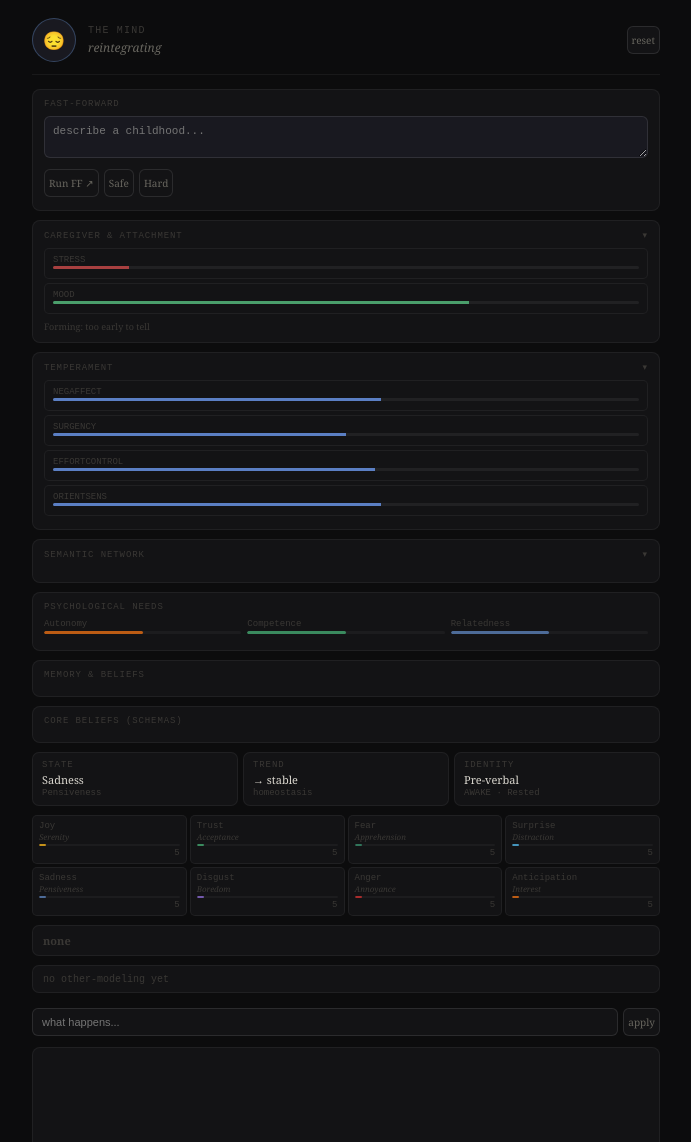
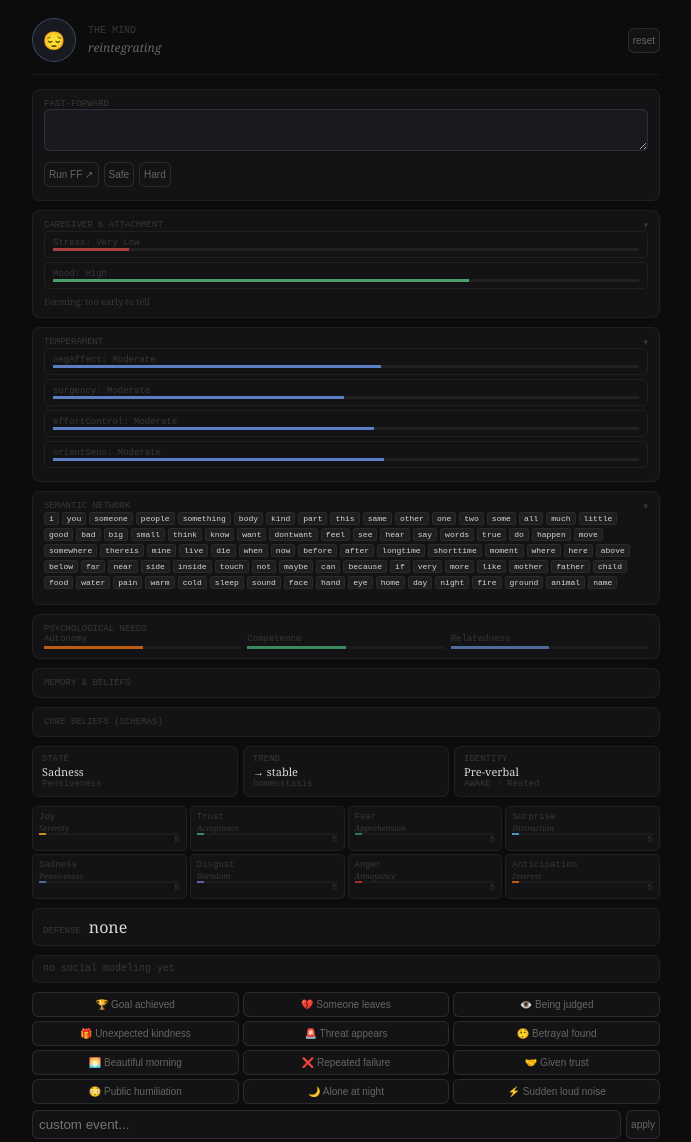
Before and after one commit to KalelTonatiuh/mind-app, a website: page public/index.html in a window 1280 px wide. Shown: the top 1142 px of the page, without its empty margins (294-985 px from the left). Drawn offline with Linux system fonts and the light colour scheme.

Commit message:
Full stability fix

```diff
--- a/public/index.html
+++ b/public/index.html
@@ -14,54 +14,47 @@
 }
 body { background:var(--bg); color:var(--t); font-family:var(--f); min-height:100vh; padding:18px 16px 60px; max-width:660px; margin:0 auto; }
 .header { display:flex; align-items:center; gap:12px; margin-bottom:14px; padding-bottom:12px; border-bottom:0.5px solid var(--b); }
-.avatar { width:44px;height:44px;border-radius:50%;display:flex;align-items:center;justify-content:center;font-size:18px;border:1.5px solid var(--b2);background:var(--bg3);transition:0.5s; flex-shrink:0; }
-.mind-label { font-size:10px;color:var(--t3);letter-spacing:.12em;text-transform:uppercase;font-family:var(--m); }
+.avatar { width:44px;height:44px;border-radius:50%;display:flex;align-items:center;justify-content:center;font-size:18px;border:1.5px solid var(--b2);background:var(--bg3);flex-shrink:0; }
+.mind-label { font-size:10px;color:var(--t3);text-transform:uppercase;font-family:var(--m); }
 .mind-status { font-size:12px;color:var(--t2);font-style:italic;margin-top:3px; }
 .panel { border-radius:8px;border:0.5px solid var(--b);background:var(--bg2);padding:9px 11px;margin-bottom:9px; }
-.panel-title { font-size:9px;color:var(--t3);font-family:var(--m);text-transform:uppercase;letter-spacing:.1em;margin-bottom:7px;display:flex;justify-content:space-between;align-items:center; }
-.ptog { cursor:pointer;color:var(--t3); }
+.panel-title { font-size:9px;color:var(--t3);font-family:var(--m);text-transform:uppercase;display:flex;justify-content:space-between;cursor:pointer; }
 .sem-grid { display:flex;flex-wrap:wrap;gap:3px; }
 .sem-node { font-size:8px;font-family:var(--m);border-radius:3px;padding:1px 4px;border:0.5px solid var(--b); }
-.need-row { display:flex;gap:6px;margin-bottom:7px; }
+.need-row { display:flex;gap:6px; }
 .need-item { flex:1; }
 .need-label { font-size:9px;color:var(--t3);font-family:var(--m);margin-bottom:2px; }
-.need-track { height:3px;border-radius:2px;background:rgba(255,255,255,.04);overflow:hidden; }
-.need-fill { height:100%;border-radius:2px;transition:width .9s; }
+.need-track { height:3px;background:rgba(255,255,255,.04); }
+.need-fill { height:100%;transition:width .9s; }
 .schema-grid { display:grid;grid-template-columns:1fr 1fr;gap:4px; }
 .si { display:flex;align-items:center;gap:5px; }
-.si .sl { font-size:9px;color:var(--t3);font-family:var(--m);flex:1;overflow:hidden;text-overflow:ellipsis;white-space:nowrap; }
-.si .st { height:2px;flex:1;border-radius:1px;background:rgba(255,255,255,.04);overflow:hidden; }
-.si .sf { height:100%;border-radius:1px;transition:width .9s; }
-.si .sv { font-size:9px;color:var(--t3);font-family:var(--m);min-width:18px;text-align:right; }
+.sl { font-size:9px;color:var(--t3);font-family:var(--m);flex:1; }
+.st { height:2px;flex:1;background:rgba(255,255,255,.04); }
+.sf { height:100%;transition:width .9s; }
 .mem-list { max-height:72px;overflow-y:auto; }
-.mem-item { font-size:10px;color:var(--t3);font-family:var(--m);padding:2px 0;border-bottom:0.5px solid var(--b);display:flex;gap:5px; }
 .state-row { display:flex;gap:5px;margin-bottom:9px; }
 .scard { flex:1;min-width:0;border-radius:7px;padding:7px 9px;border:0.5px solid var(--b);background:var(--bg2); }
-.sc-l { font-size:9px;color:var(--t3);text-transform:uppercase;letter-spacing:.1em;margin-bottom:2px;font-family:var(--m); }
-.sc-v { font-size:11px;color:var(--t);overflow:hidden;white-space:nowrap; }
-.sc-s { font-size:9px;color:var(--t3);margin-top:1px;font-family:var(--m);overflow:hidden; }
+.sc-l { font-size:9px;color:var(--t3);text-transform:uppercase;font-family:var(--m); }
+.sc-v { font-size:11px;color:var(--t); }
+.sc-s { font-size:9px;color:var(--t3);font-family:var(--m); }
 .egrid { display:grid;grid-template-columns:repeat(4,1fr);gap:3px;margin-bottom:9px; }
 .ebar { border-radius:5px;padding:5px 6px;border:0.5px solid var(--b);background:var(--bg2); }
 .ebar .el { font-size:9px;color:var(--t3);font-family:var(--m); }
-.ebar .ei { font-size:8px;color:var(--t3);font-style:italic;margin-bottom:2px; }
-.ebar .et { height:2px;border-radius:1px;background:rgba(255,255,255,.04);overflow:hidden;margin-bottom:2px; }
-.ebar .ef { height:100%;border-radius:1px;transition:width .8s; }
+.ebar .ei { font-size:8px;color:var(--t3);font-style:italic; }
+.ebar .et { height:2px;background:rgba(255,255,255,.04); }
+.ebar .ef { height:100%;transition:width .8s; }
 .ebar .ev { font-size:9px;color:var(--t3);text-align:right;font-family:var(--m); }
-.def-row { border-radius:7px;padding:7px 10px;border:0.5px solid var(--b);background:var(--bg2);margin-bottom:9px;display:flex;align-items:baseline;gap:8px; min-height:30px; }
-.def-n { font-size:11px;color:var(--t); }
-.tom-row { border-radius:7px;padding:7px 10px;border:0.5px solid var(--b);background:var(--bg2);margin-bottom:9px;font-size:10px;color:var(--t3);font-family:var(--m); min-height:28px; display:flex; align-items:center; gap:8px;}
+.def-row { border-radius:7px;padding:7px 10px;border:0.5px solid var(--b);background:var(--bg2);margin-bottom:9px;display:flex;align-items:baseline;gap:8px; }
+.tom-row { border-radius:7px;padding:7px 10px;border:0.5px solid var(--b);background:var(--bg2);margin-bottom:9px;font-size:10px;color:var(--t3);font-family:var(--m); min-height:28px; }
 .evgrid { display:grid;grid-template-columns:repeat(3,1fr);gap:4px;margin-bottom:6px; }
-.evbtn { border-radius:6px;padding:6px 4px;border:0.5px solid var(--b2);background:var(--bg2);font-size:10px;font-family:var(--f);color:var(--t2);cursor:pointer; }
-.custom-row { display:flex;gap:5px;margin-bottom:11px; }
-.custom-row input { flex:1;border-radius:6px;padding:6px 9px;border:0.5px solid var(--b2);background:var(--bg2);font-size:11px;color:var(--t);outline:none; }
-.thought-stream { border-radius:8px;border:0.5px solid var(--b);background:var(--bg2);padding:12px;min-height:130px;max-height:320px;overflow-y:auto; }
-.thought { padding:4px 0;border-bottom:0.5px solid var(--b);font-size:12px;line-height:1.75;color:var(--t);display:flex;gap:7px; }
+.evbtn { border-radius:6px;padding:6px 4px;border:0.5px solid var(--b2);background:var(--bg2);font-size:10px;color:var(--t2);cursor:pointer; }
+.thought-stream { border-radius:8px;border:0.5px solid var(--b);background:var(--bg2);padding:12px;min-height:130px;max-height:320px;overflow-y:auto; margin-bottom:10px; }
+.thought { padding:4px 0;border-bottom:0.5px solid var(--b);font-size:12px;color:var(--t);display:flex;gap:7px; }
 .thought .ts { font-size:9px;color:var(--t3);font-family:var(--m); }
 .tbar { border-radius:5px;padding:6px 8px;border:0.5px solid var(--b);background:var(--bg2); margin-bottom:4px; }
-.tbar-label { font-size:9px;color:var(--t3);font-family:var(--m);text-transform:uppercase;margin-bottom:1px; }
-.tbar-track { height:3px;border-radius:2px;background:rgba(255,255,255,.06);overflow:hidden;margin-bottom:3px; }
-.tbar-fill { height:100%;transition:width .6s; }
-.tbar-desc { font-size:9px;color:var(--t3);font-style:italic; }
+.tbar-label { font-size:9px;color:var(--t3);font-family:var(--m); }
+.tbar-track { height:3px;background:rgba(255,255,255,.06); }
+.tbar-fill { height:100%; }
 </style>
 </head>
 <body>
@@ -75,9 +68,9 @@ body { background:var(--bg); color:var(--t); font-family:var(--f); min-height:10
   <button class="evbtn" onclick="resetMind()">reset</button>
 </div>
 
-<div class="panel" id="p-ff">
+<div class="panel">
     <div class="panel-title">Fast-Forward</div>
-    <textarea id="ff-input" style="width:100%;background:var(--bg3);border:0.5px solid var(--b2);color:white;font-size:11px;padding:8px;border-radius:6px;margin-bottom:6px;" rows="2" placeholder="describe a childhood..."></textarea>
+    <textarea id="ff-input" style="width:100%;background:var(--bg3);border:0.5px solid var(--b2);color:white;font-size:11px;padding:8px;border-radius:6px;margin-bottom:6px;" rows="2"></textarea>
     <div style="display:flex; gap:5px;">
         <button class="evbtn" onclick="fastForward()">Run FF ↗</button>
         <button class="evbtn" onclick="fastForwardPreset('safe')">Safe</button>
@@ -87,7 +80,7 @@ body { background:var(--bg); color:var(--t); font-family:var(--f); min-height:10
 </div>
 
 <div class="panel" id="p-cg">
-    <div class="panel-title"><span>Caregiver & Attachment</span><span class="ptog" onclick="togglePanel('p-cg','b-cg')">▾</span></div>
+    <div class="panel-title" onclick="togglePanel('p-cg','b-cg')"><span>Caregiver & Attachment</span> <span class="ptog">▾</span></div>
     <div id="b-cg">
         <div id="cg-grid"></div>
         <div id="cg-iwm" style="font-size:9px;color:var(--t3);margin-top:6px;"></div>
@@ -95,33 +88,29 @@ body { background:var(--bg); color:var(--t); font-family:var(--f); min-height:10
 </div>
 
 <div class="panel" id="p-temp">
-    <div class="panel-title"><span>Temperament</span><span class="ptog" onclick="togglePanel('p-temp','b-temp')">▾</span></div>
-    <div id="b-temp"><div id="temp-grid"></div></div>
+    <div class="panel-title" onclick="togglePanel('p-temp','temp-grid')"><span>Temperament</span> <span class="ptog">▾</span></div>
+    <div id="temp-grid"></div>
 </div>
 
 <div class="panel" id="p-sem">
-    <div class="panel-title"><span>Semantic Network</span><span class="ptog" onclick="togglePanel('p-sem','b-sem')">▾</span></div>
-    <div id="b-sem">
-        <div class="sem-grid" id="sem-grid"></div>
-        <div id="sem-plasticity" style="font-size:9px;color:var(--t3);margin-top:6px;"></div>
-        <div id="sem-count" style="display:none"></div>
-    </div>
+    <div class="panel-title" onclick="togglePanel('p-sem','sem-grid')"><span>Semantic Network</span> <span class="ptog">▾</span></div>
+    <div id="sem-grid" class="sem-grid"></div>
+    <div id="sem-plasticity" style="font-size:9px;color:var(--t3);margin-top:6px;"></div>
 </div>
 
-<div class="panel" id="p-needs">
+<div class="panel">
     <div class="panel-title">Psychological Needs</div>
     <div class="need-row" id="need-row"></div>
 </div>
 
-<div class="panel" id="p-mem">
-    <div class="panel-title"><span>Memory & Beliefs</span><span id="mem-count" style="margin-left:auto;opacity:0.5"></span></div>
+<div class="panel">
+    <div class="panel-title"><span>Memory & Beliefs</span> <span id="mem-count" style="opacity:0.5"></span></div>
     <div class="mem-list" id="mem-list"></div>
 </div>
 
-<div class="panel" id="p-core">
+<div class="panel">
     <div class="panel-title">Core Beliefs (Schemas)</div>
     <div class="schema-grid" id="schema-grid"></div>
-    <div id="schema-age" style="display:none"></div>
 </div>
 
 <div class="state-row">
@@ -133,20 +122,25 @@ body { background:var(--bg); color:var(--t); font-family:var(--f); min-height:10
 <div class="egrid" id="egrid"></div>
 
 <div class="def-row">
-  <div class="def-n" id="defn" style="font-weight:bold">none</div>
-  <div class="def-n" id="def-style" style="margin-left:auto;opacity:0.5;font-size:9px"></div>
+  <div class="sc-l">Defense</div>
+  <div class="def-n" id="defn">none</div>
+  <div id="def-style" style="margin-left:auto;opacity:0.5;font-size:9px"></div>
 </div>
-<div id="defd" style="display:none"></div>
 
 <div class="tom-row"><span id="tom-display">...</span></div>
 
 <div class="evgrid" id="evgrid"></div>
-<div class="custom-row">
-  <input type="text" id="ci" placeholder="what happens..." />
+<div style="display:flex;gap:5px;margin-bottom:11px;">
+  <input type="text" id="ci" placeholder="custom event..." style="flex:1;background:var(--bg2);border:0.5px solid var(--b2);color:white;padding:6px;border-radius:6px;" />
   <button class="evbtn" onclick="sendCustom()">apply</button>
 </div>
 
 <div class="thought-stream" id="stream"></div>
+
+<!-- Hidden tech helpers -->
+<div id="sem-count" style="display:none"></div>
+<div id="defd" style="display:none"></div>
+<div id="schema-age" style="display:none"></div>
 
 <script src="js/01-primes.js"></script>
 <script src="js/02-network.js"></script>
--- a/public/js/14-render.js
+++ b/public/js/14-render.js
@@ -1,92 +1,98 @@
+function friendly(val) {
+  if (val > 0.8) return "Very High";
+  if (val > 0.6) return "High";
+  if (val > 0.4) return "Moderate";
+  if (val > 0.2) return "Low";
+  return "Very Low";
+}
+
 function render(){
   const[dk,dv]=dominant(),em=EM[dk];
-  const d=getDyad(),def=getDefense(),tr=getTrend(),dev=getDevStage();
+  const tr=getTrend(),dev=getDevStage(),def=getDefense();
 
-  // Avatar and Status
-  document.getElementById('av').textContent=em.icon;
-  document.getElementById('av').style.borderColor=em.c+'88';
-  document.getElementById('av').style.opacity = BODY.isAsleep ? '0.3' : '1';
-  document.getElementById('status').textContent= (NARRATIVE_SELF.strength > 0.2 ? ' "'+p(NARRATIVE_SELF.phrases)+'"' : FUNC[dk]);
+  const setT = (id, val) => { const el = document.getElementById(id); if(el) el.textContent = val; };
+  const setH = (id, val) => { const el = document.getElementById(id); if(el) el.innerHTML = val; };
 
-  // State Cards
-  document.getElementById('ds').textContent=em.label;
-  document.getElementById('dn').textContent=tier(dk,dv);
-  document.getElementById('tv').textContent=tr.l;
-  document.getElementById('ts2').textContent=tr.s;
-  document.getElementById('dev-stage').textContent=dev.name;
+  setT('ds', em.label);
+  setT('dn', tier(dk,dv));
+  setT('tv', tr.l);
+  setT('ts2', tr.s);
+  setT('dev-stage', dev.name);
+  setT('status', (NARRATIVE_SELF.strength > 0.2 ? '"'+p(NARRATIVE_SELF.phrases)+'"' : FUNC[dk]));
 
-  // Body Stats in the Identity Card
-  document.getElementById('dev-plasticity').textContent =
-    (BODY.isAsleep ? 'SLEEPING' : 'AWAKE') + ' · ' +
-    (BODY.fatigue > 70 ? 'Exhausted' : BODY.fatigue > 30 ? 'Tired' : 'Rested');
+  const av = document.getElementById('av');
+  if(av){ av.textContent = em.icon; av.style.borderColor = em.c+'88'; av.style.opacity = BODY.isAsleep ? '0.3' : '1'; }
+
+  setH('dev-plasticity', (BODY.isAsleep ? 'SLEEPING' : 'AWAKE') + ' · ' + (BODY.fatigue > 70 ? 'Exhausted' : BODY.fatigue > 30 ? 'Tired' : 'Rested'));
 
   // Emotion Bars
-  const g=document.getElementById('egrid');g.innerHTML='';
+  const egrid = document.getElementById('egrid');
+  if(egrid) {
+    egrid.innerHTML = '';
     Object.entries(EM).forEach(([k,e])=>{
-    const v=Math.round(state[k]);
-    const el=document.createElement('div');el.className='ebar';
-    el.innerHTML=`<div class="el">${e.label}</div><div class="ei">${tier(k,v)}</div>
-      <div class="et"><div class="ef" style="width:${v}%;background:${e.c}"></div></div>
-      <div class="ev">${v}</div>`;
-    g.appendChild(el);
+        const v = Math.round(state[k]);
+        const el = document.createElement('div'); el.className='ebar';
+        el.innerHTML = `<div class="el">${e.label}</div><div class="ei">${tier(k,v)}</div><div class="et"><div class="ef" style="width:${v}%;background:${e.c}"></div></div><div class="ev">${v}</div>`;
+        egrid.appendChild(el);
     });
+  }
 
   // Semantic Grid
- // Semantic Grid Update
-  const sg=document.getElementById('sem-grid'); sg.innerHTML='';
-  Object.values(nodes)
-    .filter(n => n.activation > 0.05 || n.isBelief) // Show beliefs too
-    .sort((a,b) => b.activation - a.activation)
-    .slice(0, 40) // Keep it dense but not overwhelming
-    .forEach(n=>{
-      const el=document.createElement('div'); el.className='sem-node';
-      // Make Belief nodes stand out with a border
-      if (n.isBelief) el.style.border = '1px solid #4494bc';
-      el.style.background = `rgba(255,255,255,${Math.max(0.1, n.activation * 0.4)})`;
-      el.textContent=n.id.toLowerCase().replace('belief_', '★ ');
-      sg.appendChild(el);
+  const sgrid = document.getElementById('sem-grid');
+  if(sgrid) {
+    sgrid.innerHTML = '';
+    Object.values(nodes).forEach(n => {
+        const el = document.createElement('div'); el.className='sem-node';
+        const alpha = n.activation > 0.1 ? 0.3 : 0.05;
+        el.style.background = n.isBelief ? 'rgba(68,148,188,0.2)' : `rgba(255,255,255,${alpha})`;
+        el.textContent = (n.isBelief ? '★ ' : '') + n.id.toLowerCase();
+        sgrid.appendChild(el);
     });
+  }
 
-  // Caregiver Panel
-  const cgg = document.getElementById('cg-grid'); cgg.innerHTML='';
-  [{l:'Stress',v:CAREGIVER.stress,c:'#a84040'},{l:'Mood',v:CAREGIVER.mood,c:'#4a9e6b'}].forEach(item => {
-    const el = document.createElement('div'); el.className='tbar';
-    const pct = Math.round(item.v * 100);
-    el.innerHTML=`<div class="tbar-label">${item.l}</div><div class="tbar-track"><div class="tbar-fill" style="width:${pct}%;background:${item.c}"></div></div>`;
-    cgg.appendChild(el);
-  });
-  document.getElementById('cg-iwm').textContent = getAttachmentStyle().name + ': ' + getAttachmentStyle().desc;
+  // Caregiver
+  const cgrid = document.getElementById('cg-grid');
+  if(cgrid) {
+    cgrid.innerHTML = `<div class="tbar"><div class="tbar-label">Stress: ${friendly(CAREGIVER.stress)}</div><div class="tbar-track"><div class="tbar-fill" style="width:${CAREGIVER.stress*100}%;background:#a84040"></div></div></div>` +
+                      `<div class="tbar"><div class="tbar-label">Mood: ${friendly(CAREGIVER.mood)}</div><div class="tbar-track"><div class="tbar-fill" style="width:${CAREGIVER.mood*100}%;background:#4a9e6b"></div></div></div>`;
+  }
+  setT('cg-iwm', getAttachmentStyle().name + ': ' + getAttachmentStyle().desc);
 
-  // Temperament Panel
-  const tg = document.getElementById('temp-grid'); tg.innerHTML='';
+  // Temperament
+  const tgrid = document.getElementById('temp-grid');
+  if(tgrid) {
+    tgrid.innerHTML = '';
     Object.entries(TEMP).forEach(([k,v]) => {
         if(k==='noiseFloor') return;
         const el = document.createElement('div'); el.className='tbar';
-    el.innerHTML=`<div class="tbar-label">${k}</div><div class="tbar-track"><div class="tbar-fill" style="width:${Math.round(v*100)}%;background:#5b7fc4"></div></div>`;
-    tg.appendChild(el);
+        el.innerHTML = `<div class="tbar-label">${k}: ${friendly(v)}</div><div class="tbar-track"><div class="tbar-fill" style="width:${v*100}%;background:#5b7fc4"></div></div>`;
+        tgrid.appendChild(el);
     });
+  }
 
-  // Needs Row
-  const nr=document.getElementById('need-row');nr.innerHTML='';
-  Object.values(NEEDS).forEach(n=>{
-    const el=document.createElement('div');el.className='need-item';
-    el.innerHTML=`<div class="need-label">${n.label}</div><div class="need-track"><div class="need-fill" style="width:${Math.round(n.val)}%;background:${n.color}"></div></div>`;
-    nr.appendChild(el);
+  // Needs
+  const ngrid = document.getElementById('need-row');
+  if(ngrid) {
+    ngrid.innerHTML = '';
+    Object.values(NEEDS).forEach(n => {
+        const el = document.createElement('div'); el.className='need-item';
+        el.innerHTML = `<div class="need-label">${n.label}</div><div class="need-track"><div class="need-fill" style="width:${n.val}%;background:${n.color}"></div></div>`;
+        ngrid.appendChild(el);
     });
+  }
 
   // Schemas
-  const schg=document.getElementById('schema-grid');schg.innerHTML='';
-  Object.values(SCHEMAS).forEach(s=>{
+  const sgh = document.getElementById('schema-grid');
+  if(sgh) {
+    sgh.innerHTML = '';
+    Object.values(SCHEMAS).forEach(s => {
         if(s.strength < 0.1) return;
-    const el=document.createElement('div');el.className='si';
-    el.innerHTML=`<div class="sl">${s.label}</div><div class="st"><div class="sf" style="width:${Math.round(s.strength*100)}%;background:${s.color}"></div></div>`;
-    schg.appendChild(el);
+        const el = document.createElement('div'); el.className='si';
+        el.innerHTML = `<div class="sl">${s.label}</div><div class="st"><div class="sf" style="width:${s.strength*100}%;background:${s.color}"></div></div>`;
+        sgh.appendChild(el);
     });
+  }
 
-  // Defense
-  document.getElementById('defn').textContent = def ? def.def : 'none';
-  document.getElementById('defn').style.color = def ? def.c : 'var(--t3)';
-
-  // ToM
-  document.getElementById('tom-display').textContent = tomState ? tomState.label : 'no other-modeling yet';
+  setT('defn', def ? def.def : 'none');
+  setT('tom-display', tomState ? tomState.label : 'no social modeling yet');
 }
--- a/public/js/15-main.js
+++ b/public/js/15-main.js
@@ -94,3 +94,12 @@ function togglePanel(pid, bid) {
     if (tog) tog.textContent = '▸';
   }
 }
+
+function init() {
+  buildNetwork();
+  initEventButtons();
+  document.getElementById('ci').addEventListener('keydown', e => { if(e.key === 'Enter') sendCustom(); });
+  render();
+}
+
+init(); // Start it up
```
Lines whose indentation alone changed are shown as unchanged.
